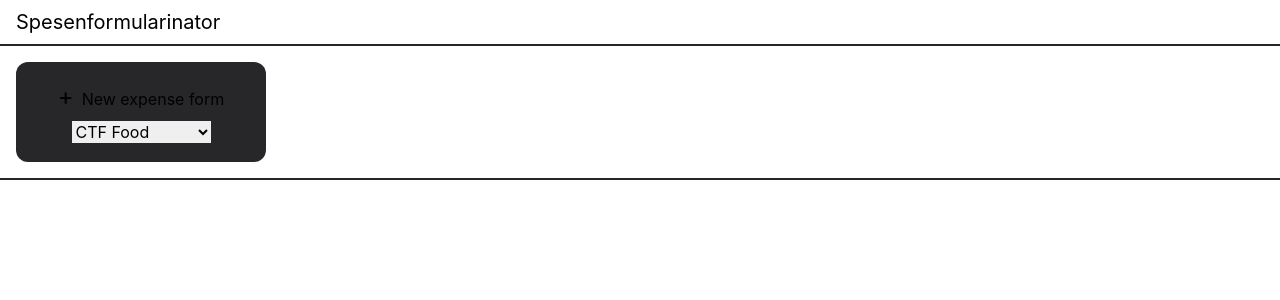
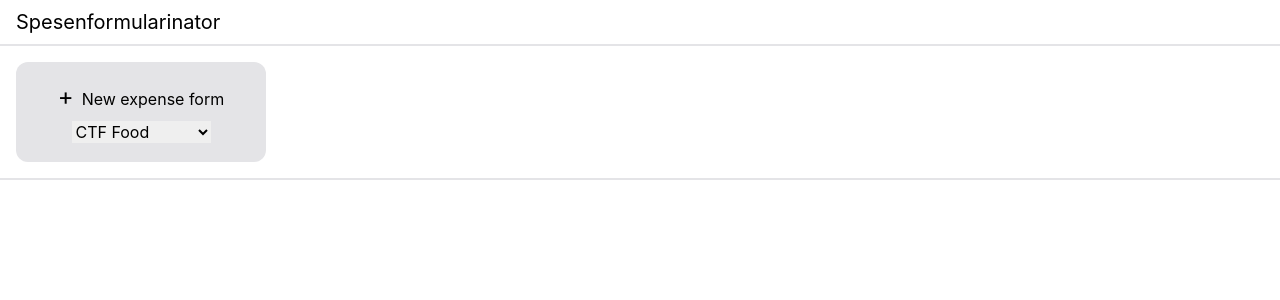
Before and after one commit to bazumo/spesenformularinator, a React (Vite) app: page / in a window 1280 px wide. Shown: the top 300 px of the page. Built offline with nearby package versions, Linux system fonts and the light colour scheme.

Commit message:
fix bugs

```diff
--- a/src/App.tsx
+++ b/src/App.tsx
@@ -56,6 +56,7 @@ function SignaturePad(props: {
   onData: (data: string) => void;
   data: string;
   label: string;
+  penColor?: string;
 }) {
   const ref = useRef<ReactSignatureCanvas>(null);
 
@@ -70,17 +71,19 @@ function SignaturePad(props: {
     console.log("scaled"); fuck this */
   }, [ref]);
 
+  const penColor = props.penColor ?? "black";
+
   return (
     <div>
       <div className="relative w-[250px] h-[200px]">
         <div className="absolute">
           <SignatureCanvas
-            penColor="red"
+            penColor={penColor}
             ref={ref}
             canvasProps={{
-              width: 500,
+              width: 250,
               height: 200,
-              className: "w-[250px] h-[200px] bg-zinc-900",
+              className: "w-[250px] h-[200px] bg-zinc-50 dark:bg-zinc-900",
             }}
             onEnd={() => {
               props.onData(ref.current?.toDataURL() ?? "");
@@ -290,6 +293,7 @@ function ExpenseForm(props: {
                     });
                   }}
                   label="Your signature"
+                  penColor="red"
                 ></SignaturePad>
 
                 <SignaturePad
@@ -304,6 +308,7 @@ function ExpenseForm(props: {
                     });
                   }}
                   label="Boardmemeber signature"
+                  penColor="green"
                 ></SignaturePad>
               </section>
             </div>
@@ -354,9 +359,10 @@ function DocumentTab(props: {
   return (
     <div
       className={classNames({
-        "min-w-[250px] h-[100px] flex flex-col justify-center p-3 items-center bg-zinc-800 rounded-xl gap-2 group cursor-pointer dark:hover:bg-zinc-700":
+        "min-w-[250px] h-[100px] flex flex-col justify-center p-3 items-center rounded-xl gap-2 group cursor-pointer dark:hover:bg-zinc-700":
           true,
-        "bg-zinc-700": props.isActive,
+        "bg-zinc-300 dark:bg-zinc-700": props.isActive,
+        "bg-zinc-200 dark:bg-zinc-800": !props.isActive,
       })}
       onClick={props.onClick}
     >
@@ -476,7 +482,7 @@ function App() {
       <header className="px-4 py-2">
         <h1>Spesenformularinator</h1>
       </header>
-      <section className="flex px-4 mb-4 border-b-2 border-t-2 border-zinc-800 py-4 gap-4 max-w-[100vw] overflow-x-scroll">
+      <section className="flex px-4 mb-4 border-b-2 border-t-2 border-zinc-200 dark:border-zinc-800 py-4 gap-4 max-w-[100vw] overflow-x-scroll">
         <DocumentTab>
           <div
             className="dark:text-zinc-400 flex gap-2 items-baseline"
--- a/src/index.css
+++ b/src/index.css
@@ -7,13 +7,14 @@
     @apply text-xl;
   }
   input {
-    @apply rounded-md px-2 py-1;
+    @apply rounded-md px-2 py-1 bg-zinc-100 dark:bg-zinc-800;
   }
   iframe {
     @apply dark:invert;
   }
   button, [type='button'], [type='reset'], [type='submit'] {
-    @apply rounded-md bg-zinc-200 dark:bg-zinc-800 select-none px-2 py-1 text-sm transition-colors duration-200 ease-in-out border-transparent border hover:bg-indigo-700;
+    @apply rounded-md bg-zinc-200 dark:bg-zinc-800 select-none px-2 py-1 text-sm transition-colors duration-200 ease-in-out border-transparent border;
+    @apply hover:bg-zinc-300 dark:hover:bg-zinc-700;
   }
   label {
     @apply select-none;
```
